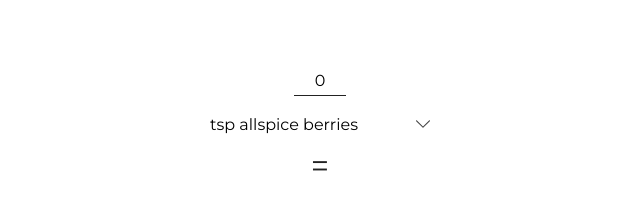
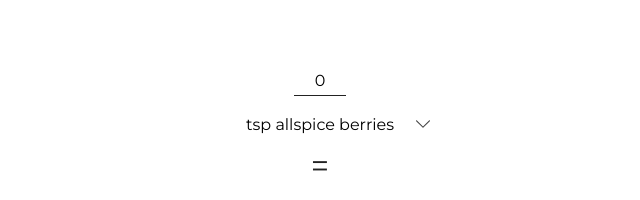
Before and after one commit to catehernandez/spice-converter, a React (Create React App) app: page / in a window 1280 px wide. Shown: the part 234-434 px from the top of the page, without its empty margins (320-960 px from the left). Built offline with nearby package versions, Linux system fonts and the light colour scheme.

Commit message:
UI: Center select box text

```diff
--- a/src/components/StyledSelect.js
+++ b/src/components/StyledSelect.js
@@ -7,7 +7,7 @@ const StyledSelect = styled.select`
   background-size: auto 14px;
   border: none;
   font: inherit;
-  width: min-content;
+  text-align: center;
 
   &:hover {
     cursor: pointer;
```
